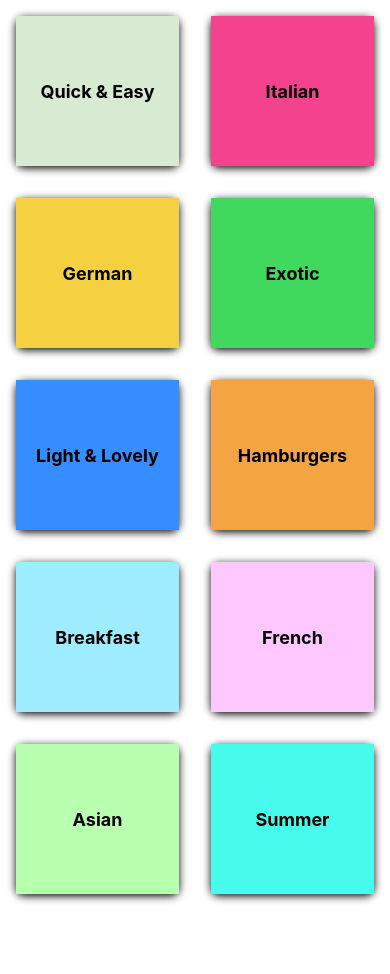
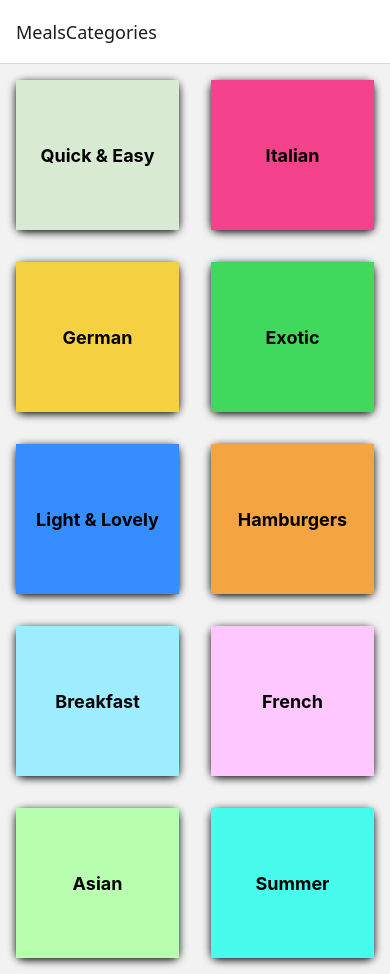
Before and after one commit to Miana-Neagos/Meal-App, a React Native app: screen / in a window 390 px wide. Before the commit the page ends 910 px from the top, so only its background shows below. Built offline with nearby package versions, Linux system fonts and the light colour scheme.

Commit message:
Add navigation setup and dependencies

```diff
--- a/App.tsx
+++ b/App.tsx
@@ -1,21 +1,24 @@
 import { StatusBar } from "expo-status-bar";
-import { StyleSheet, Text, View } from "react-native";
+import { StyleSheet } from "react-native";
 import CategoriesScreen from "./screens/CategoriesScreen";
 import React from "react";
+import { NavigationContainer } from "@react-navigation/native";
+import { createStackNavigator } from "@react-navigation/stack";
+
+const Stack = createStackNavigator();
 
 export default function App() {
   return (
     <>
-      <StatusBar style="light" />
-      <CategoriesScreen></CategoriesScreen>
+    <StatusBar style="light" />
+    <NavigationContainer>
+      <Stack.Navigator>
+        <Stack.Screen name="MealsCategories" component={CategoriesScreen}></Stack.Screen>
+      </Stack.Navigator>
+    </NavigationContainer>
     </>
   );
 }
 
 const styles = StyleSheet.create({
-  // container: {
-  //   flex: 1,
-  //   // alignItems: "center",
-  //   // justifyContent: "center",
-  // },
 });
```
Also changed, not shown: package.json (+8 -1 lines), 1 other file (tests, documents, lock files or other folders).
